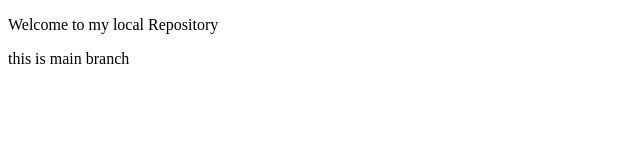
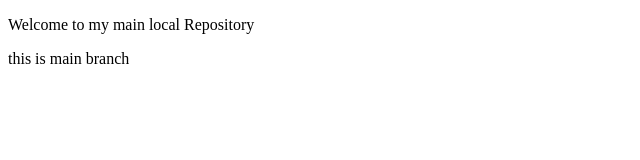
Before and after one commit to gadhavevaishnavi/local-repo-, a plain HTML site: page index.html in a window 1280 px wide. Shown: the full height of the page, 0-640 px from the left. Drawn offline with Linux system fonts and the light colour scheme.

Commit message:
min changes in main

```diff
--- a/index.html
+++ b/index.html
@@ -6,7 +6,7 @@
     <title>Document</title>
 </head>
 <body>
-    <p>Welcome to my local Repository </p>
+    <p>Welcome to my main local Repository </p>
 <p>this is main branch</p>
 
 </body>
```
